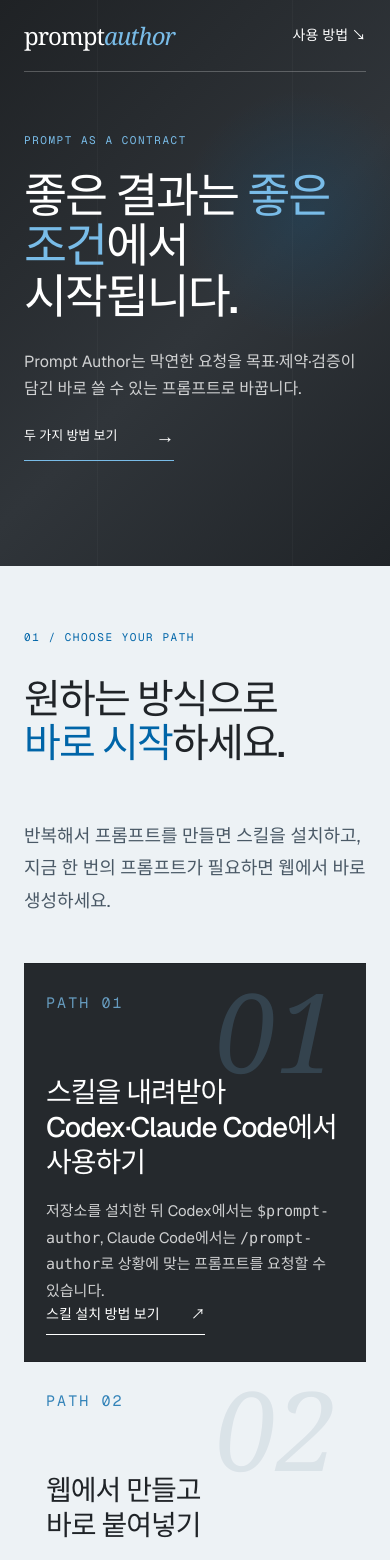
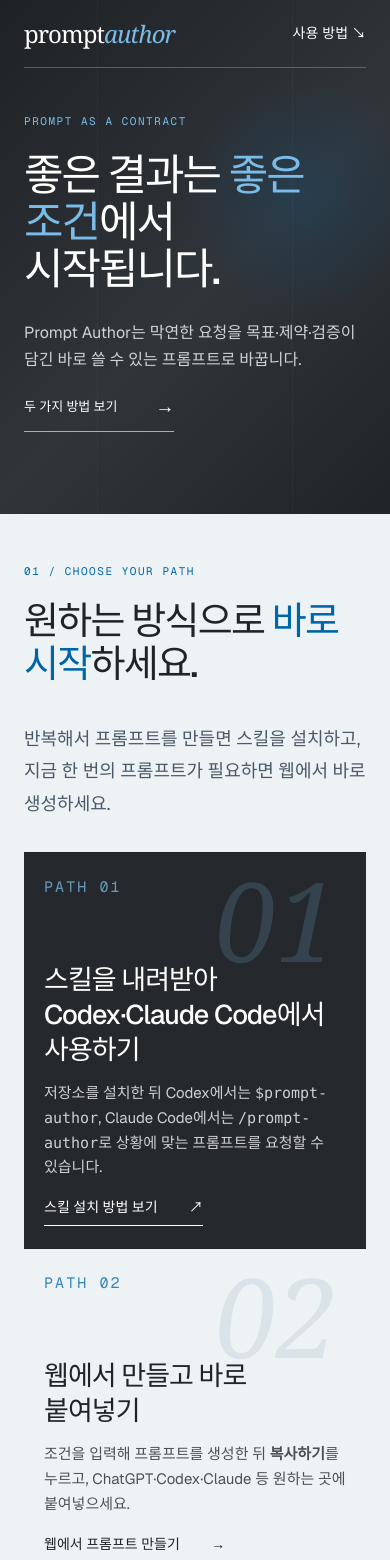
Before and after one commit to jeonys-12/prompt-author-work, a Next.js app in the folder website/: page / in a window 390 px wide. Shown: the top 1560 px of the page. Built offline with nearby package versions, Linux system fonts and the light colour scheme.

Commit message:
Maximize page content density

```diff
--- a/website/app/globals.css
+++ b/website/app/globals.css
@@ -11,10 +11,10 @@ nav a,footer a { color:inherit; text-decoration:none; }
 .eyebrow,.section-kicker,.mono { font:11px/1.4 var(--font-geist-mono),ui-monospace,monospace; letter-spacing:.14em; text-transform:uppercase; }
 h1,h2,h3,p { margin-top:0; } h1,h2 { font-family:var(--font-geist-sans),Arial,sans-serif; font-weight:500; letter-spacing:-.045em; }
 
-.hero { position:relative; min-height:clamp(620px,78svh,760px); padding:0 clamp(24px,5vw,82px) clamp(44px,5vw,68px); overflow:hidden; color:var(--white); background:radial-gradient(circle at 78% 38%,rgba(0,101,168,.18),transparent 27%),linear-gradient(135deg,#1f2225,#30353a 55%,#202428); }
+.hero { position:relative; min-height:clamp(560px,70svh,680px); padding:0 clamp(24px,5vw,82px) clamp(36px,4vw,54px); overflow:hidden; color:var(--white); background:radial-gradient(circle at 78% 38%,rgba(0,101,168,.18),transparent 27%),linear-gradient(135deg,#1f2225,#30353a 55%,#202428); }
 .hero::before { content:""; position:absolute; inset:0; pointer-events:none; opacity:.28; background-image:linear-gradient(90deg,transparent calc(25% - 1px),rgba(255,255,255,.1) 25%,transparent calc(25% + 1px),transparent calc(75% - 1px),rgba(255,255,255,.1) 75%,transparent calc(75% + 1px)); }
 .hero nav { position:relative; z-index:2; height:88px; border-bottom:1px solid var(--line-light); }
-.hero-grid { position:relative; z-index:1; max-width:1440px; min-height:calc(clamp(620px,78svh,760px) - 156px); margin:auto; display:flex; align-items:center; }
+.hero-grid { position:relative; z-index:1; max-width:1440px; min-height:calc(clamp(560px,70svh,680px) - 142px); margin:auto; display:flex; align-items:center; }
 .hero-grid>div { width:100%; }
 .eyebrow { color:var(--bronze-light); margin-bottom:22px; }
 h1 { max-width:none; margin-bottom:26px; font-size:clamp(46px,4.4vw,72px); line-height:1.08; white-space:nowrap; } h1 em,h2 em { color:var(--bronze-light); font-style:normal; }
@@ -22,26 +22,26 @@ h1 { max-width:none; margin-bottom:26px; font-size:clamp(46px,4.4vw,72px); line-
 .primary { display:inline-flex; gap:38px; align-items:center; margin-top:18px; border-bottom:1px solid var(--bronze-light); padding-bottom:8px; color:var(--white); font-size:13px; text-decoration:none; transition:.3s; }.primary:hover { gap:50px; color:var(--bronze-light); }.primary span { font-size:19px; }
 .label { color:rgba(255,255,255,.58); margin:32px 0 11px; }
 
-.section { padding:clamp(72px,8vw,112px) clamp(24px,5vw,82px); }.section-kicker { color:var(--bronze); }
-.intro,.paths-heading { max-width:1440px; margin:auto; display:grid; grid-template-columns:.75fr 1.25fr; gap:8vw; align-items:start; }.intro .section-kicker,.paths-heading .section-kicker { padding-top:18px; }
-.intro h2,.intro .section-copy,.paths-heading h2,.paths-heading>p:last-child { grid-column:2; }.intro h2,.paths-heading h2,.how h2,.practice h2 { font-size:clamp(40px,4.7vw,70px); line-height:1.1; margin:0 0 24px; }
+.section { padding:clamp(56px,6vw,88px) clamp(24px,5vw,82px); }.section-kicker { color:var(--bronze); }
+.intro,.paths-heading { max-width:1440px; margin:auto; display:grid; grid-template-columns:.55fr 1.45fr; gap:5vw; align-items:start; }.intro .section-kicker,.paths-heading .section-kicker { padding-top:12px; }
+.intro h2,.intro .section-copy,.paths-heading h2,.paths-heading>p:last-child { grid-column:2; }.intro h2,.paths-heading h2,.how h2,.practice h2 { max-width:1100px; font-size:clamp(38px,4vw,62px); line-height:1.14; margin:0 0 18px; }
 .intro h2 em,.paths-heading h2 em,.how h2 em,.practice h2 em { color:var(--bronze); }.section-copy,.paths-heading>p:last-child { max-width:680px; color:#4a5966; font-size:18px; line-height:1.8; }
 .paths { background:var(--soft); }.path-cards,.mode-header,.mode-layout,.how,.practice-heading,.workbench { max-width:1440px; margin-left:auto; margin-right:auto; }
-.path-cards { margin-top:46px; display:grid; grid-template-columns:1fr 1fr; border-block:1px solid var(--ink); }.path-card { position:relative; min-height:360px; padding:30px 36px; display:flex; flex-direction:column; overflow:hidden; }.path-card+.path-card { border-left:1px solid var(--ink); }
+.path-cards { margin-top:32px; display:grid; grid-template-columns:1fr 1fr; border-block:1px solid var(--ink); }.path-card { position:relative; min-height:320px; padding:26px 32px; display:flex; flex-direction:column; overflow:hidden; }.path-card+.path-card { border-left:1px solid var(--ink); }
 .skill-path { background:var(--deep); color:var(--white); }.web-path { color:var(--ink); }.path-card .mono { color:var(--bronze-light); }.web-path .mono { color:var(--bronze); }
 .path-number { position:absolute; right:28px; top:22px; color:rgba(121,188,232,.18); font:italic 110px/.8 Georgia,serif; }.web-path .path-number { color:rgba(0,48,87,.08); }
-.path-card h3 { position:relative; margin:76px 0 18px; font:500 32px/1.25 var(--font-geist-sans),Arial,sans-serif; letter-spacing:-.035em; }.path-card p { max-width:520px; opacity:.78; font-size:15px; line-height:1.7; }.path-card a { width:fit-content; margin-top:auto; border-bottom:1px solid; padding-bottom:7px; color:inherit; font-size:14px; text-decoration:none; }.path-card a span { margin-left:28px; }
+.path-card h3 { position:relative; max-width:590px; margin:54px 0 14px; font:500 29px/1.3 var(--font-geist-sans),Arial,sans-serif; letter-spacing:-.035em; }.path-card p { max-width:560px; margin-bottom:16px; opacity:.78; font-size:15px; line-height:1.65; }.path-card a { width:fit-content; margin-top:auto; border-bottom:1px solid; padding-bottom:6px; color:inherit; font-size:14px; text-decoration:none; }.path-card a span { margin-left:28px; }
 
-.mode-section { background:var(--deep); color:var(--white); }.mode-section .section-kicker { color:var(--bronze-light); }.mode-header { margin-bottom:36px; display:flex; align-items:baseline; justify-content:space-between; }.mode-header>p:last-child { color:rgba(255,255,255,.72); }
+.mode-section { background:var(--deep); color:var(--white); }.mode-section .section-kicker { color:var(--bronze-light); }.mode-header { margin-bottom:26px; display:flex; align-items:baseline; justify-content:space-between; }.mode-header>p:last-child { margin-bottom:0; color:rgba(255,255,255,.72); }
 .mode-layout { display:grid; grid-template-columns:.76fr 1.24fr; border-top:1px solid var(--line-light); }.mode-list { border-right:1px solid var(--line-light); }
 .mode-list button { width:100%; padding:18px 20px; display:grid; grid-template-columns:40px 1fr auto 20px; gap:12px; align-items:center; border:0; border-bottom:1px solid var(--line-light); background:transparent; color:var(--white); font-size:14px; text-align:left; transition:.25s; }.mode-list button span,.mode-list button small { color:rgba(255,255,255,.62); font-size:12px; }.mode-list button i { color:var(--bronze-light); font-style:normal; opacity:0; }.mode-list button:hover,.mode-list button.active { padding-left:27px; background:rgba(0,101,168,.26); }.mode-list button.active i { opacity:1; }
 .mode-detail { padding:40px clamp(30px,5vw,64px); border-bottom:1px solid var(--line-light); }.detail-tag { color:var(--bronze-light); font:11px var(--font-geist-mono),monospace; letter-spacing:.14em; }.mode-detail h3 { margin:20px 0; font:500 34px/1.25 var(--font-geist-sans),Arial,sans-serif; letter-spacing:-.035em; }.detail-rule { max-width:720px; color:rgba(255,255,255,.8); font-size:16px; line-height:1.75; }
 .needs { display:flex; gap:9px; flex-wrap:wrap; margin:28px 0; }.needs .label { width:100%; margin:0 0 6px; }.needs span { padding:8px 11px; border:1px solid var(--line-light); color:rgba(255,255,255,.84); font-size:13px; }.example { border-top:1px solid var(--line-light); }.example .label { margin:20px 0 11px; }.example blockquote { margin:0; color:#d9effc; font:400 16px/1.75 var(--font-geist-sans),Arial,sans-serif; }
 
-.flow { margin-top:46px; display:grid; grid-template-columns:repeat(4,1fr); border-block:1px solid var(--ink); }.flow div { min-height:176px; padding:22px 22px 16px 0; border-right:1px solid var(--ink); }.flow div+div { padding-left:22px; }.flow div:last-child { border:0; }.flow span { color:var(--bronze); font:11px var(--font-geist-mono),monospace; }.flow h3 { margin:42px 0 8px; font:600 20px/1.4 var(--font-geist-sans),Arial,sans-serif; }.flow p { color:#536473; font-size:15px; line-height:1.65; }
-.how aside { margin-top:32px; padding:16px 0 16px 24px; display:grid; grid-template-columns:190px 1fr; gap:24px; border-left:2px solid var(--bronze); line-height:1.7; }.how aside span { color:#4a5966; }
+.flow { margin-top:32px; display:grid; grid-template-columns:repeat(4,1fr); border-block:1px solid var(--ink); }.flow div { min-height:148px; padding:18px 20px 14px 0; border-right:1px solid var(--ink); }.flow div+div { padding-left:20px; }.flow div:last-child { border:0; }.flow span { color:var(--bronze); font:11px var(--font-geist-mono),monospace; }.flow h3 { margin:28px 0 6px; font:600 19px/1.4 var(--font-geist-sans),Arial,sans-serif; }.flow p { margin-bottom:0; color:#536473; font-size:14px; line-height:1.6; }
+.how aside { margin-top:24px; padding:12px 0 12px 20px; display:grid; grid-template-columns:170px 1fr; gap:20px; border-left:2px solid var(--bronze); line-height:1.65; }.how aside span { color:#4a5966; }
 
-.practice { background:var(--soft); }.practice-heading>p:last-child { max-width:680px; color:#4a5966; font-size:16px; line-height:1.75; }.workbench { margin-top:46px; display:grid; grid-template-columns:1fr 1fr; border:1px solid var(--ink); scroll-margin-top:24px; box-shadow:0 22px 60px rgba(0,48,87,.1); }
+.practice { background:var(--soft); }.practice-heading>p:last-child { max-width:780px; color:#4a5966; font-size:16px; line-height:1.7; }.workbench { margin-top:32px; display:grid; grid-template-columns:1fr 1fr; border:1px solid var(--ink); scroll-margin-top:24px; box-shadow:0 18px 48px rgba(0,48,87,.1); }
 .form-panel { padding:clamp(28px,4vw,52px); background:var(--white); }.form-panel label { display:block; margin-bottom:22px; font-size:14px; font-weight:600; line-height:1.5; }.form-panel input,.form-panel textarea,.form-panel select { width:100%; display:block; margin-top:9px; padding:13px 2px; border:0; border-bottom:1px solid #92a3b0; border-radius:0; outline:0; background:transparent; color:var(--ink); font-size:15px; line-height:1.6; font-weight:400; }.form-panel input:focus,.form-panel textarea:focus { border-color:var(--bronze); box-shadow:0 1px var(--bronze); }.form-panel textarea { resize:vertical; }
 .ghost { margin-top:10px; padding:13px 17px; border:1px solid var(--ink); background:transparent; font-size:12px; }.ghost span { margin-left:26px; }
 .output-panel { min-height:540px; padding:clamp(28px,4vw,52px); display:flex; flex-direction:column; background:var(--deep); color:var(--white); }.output-top { display:flex; justify-content:space-between; align-items:center; }.output-top button { padding:10px 14px; border:1px solid var(--bronze-light); background:var(--bronze-light); color:#102737; font-size:13px; font-weight:600; }.output-panel pre { margin:46px 0 auto; white-space:pre-wrap; color:rgba(255,255,255,.94); font:15px/1.85 var(--font-geist-mono),monospace; }.output-note { padding-top:18px; border-top:1px solid var(--line-light); color:rgba(255,255,255,.68); font-size:13px; line-height:1.6; }
@@ -49,6 +49,12 @@ h1 { max-width:none; margin-bottom:26px; font-size:clamp(46px,4.4vw,72px); line-
 .mode-choices { display:flex; flex-wrap:wrap; gap:7px; margin-bottom:26px; }.mode-choices button { padding:9px 12px; border:1px solid #9badba; background:transparent; font-size:12px; }.mode-choices button.active { border-color:var(--deep); background:var(--deep); color:var(--white); }
 footer { padding:30px clamp(24px,5vw,82px); border-top:1px solid var(--line-light); background:#1d2023; color:var(--white); } footer p { margin:0; color:rgba(255,255,255,.66); font-size:14px; }
 
-@media (max-width:900px) { .mode-layout,.workbench,.path-cards,.intro,.paths-heading { grid-template-columns:1fr; }.hero { min-height:auto; }.hero-grid { min-height:520px; padding:64px 0; }.hero h1 { white-space:normal; }.intro h2,.intro .section-copy,.paths-heading h2,.paths-heading>p:last-child { grid-column:1; }.intro .section-kicker,.paths-heading .section-kicker { padding-top:0; }.path-card+.path-card { border-left:0; border-top:1px solid var(--ink); }.path-card { min-height:330px; }.mode-list { border-right:0; }.mode-list button { grid-template-columns:32px 1fr auto 20px; }.mode-list button small { display:none; }.mode-detail { padding:36px 22px; }.mode-header { display:block; }.flow { grid-template-columns:1fr 1fr; }.flow div:nth-child(2) { border-right:0; }.flow div:nth-child(n+3) { border-top:1px solid var(--ink); }.how aside { grid-template-columns:1fr; gap:8px; } }
-@media (max-width:560px) { .hero nav { height:72px; }.hero-grid { min-height:450px; padding:50px 0; } h1 { font-size:clamp(42px,12vw,58px); line-height:1.08; }.lede { font-size:16px; }.section { padding-top:64px; padding-bottom:64px; }.path-card { min-height:310px; padding:26px 22px; }.path-card h3 { margin-top:60px; font-size:28px; }.flow { grid-template-columns:1fr; }.flow div,.flow div+div { min-height:138px; padding:18px 0; border-right:0; border-top:1px solid var(--ink); }.flow div:first-child { border-top:0; }.flow h3 { margin-top:28px; } footer { gap:18px; flex-wrap:wrap; } }
+.form-panel,.output-panel { padding:clamp(24px,3vw,40px); }
+.form-panel label { margin-bottom:16px; }
+.mode-choices { margin-bottom:20px; }
+.output-panel { min-height:480px; }
+.output-panel pre { margin-top:32px; line-height:1.75; }
+
+@media (max-width:900px) { .mode-layout,.workbench,.path-cards,.intro,.paths-heading { grid-template-columns:1fr; }.hero { min-height:auto; }.hero-grid { min-height:460px; padding:52px 0; }.hero h1 { white-space:normal; }.intro h2,.intro .section-copy,.paths-heading h2,.paths-heading>p:last-child { grid-column:1; }.intro .section-kicker,.paths-heading .section-kicker { padding-top:0; }.path-card+.path-card { border-left:0; border-top:1px solid var(--ink); }.path-card { min-height:290px; }.mode-list { border-right:0; }.mode-list button { grid-template-columns:32px 1fr auto 20px; }.mode-list button small { display:none; }.mode-detail { padding:30px 22px; }.mode-header { display:block; }.flow { grid-template-columns:1fr 1fr; }.flow div:nth-child(2) { border-right:0; }.flow div:nth-child(n+3) { border-top:1px solid var(--ink); }.how aside { grid-template-columns:1fr; gap:6px; } }
+@media (max-width:560px) { .hero nav { height:68px; }.hero-grid { min-height:410px; padding:42px 0; } h1 { font-size:clamp(40px,11vw,54px); line-height:1.1; }.lede { font-size:16px; }.section { padding-top:50px; padding-bottom:50px; }.path-card { min-height:270px; padding:22px 20px; }.path-card h3 { margin-top:46px; font-size:27px; }.flow { grid-template-columns:1fr; }.flow div,.flow div+div { min-height:112px; padding:15px 0; border-right:0; border-top:1px solid var(--ink); }.flow div:first-child { border-top:0; }.flow h3 { margin-top:20px; } footer { gap:14px; padding-block:24px; flex-wrap:wrap; } }
 @media (prefers-reduced-motion:reduce) { html { scroll-behavior:auto; } *,*::before,*::after { transition-duration:.01ms!important; } }
--- a/website/app/page.tsx
+++ b/website/app/page.tsx
@@ -203,16 +203,16 @@ export default function Home() {
       </section>
 
       <section className="paths section" id="paths">
-        <div className="paths-heading"><p className="section-kicker">01 / CHOOSE YOUR PATH</p><h2>원하는 방식으로<br /><em>바로 시작</em>하세요.</h2><p>반복해서 프롬프트를 만들면 스킬을 설치하고, 지금 한 번의 프롬프트가 필요하면 웹에서 바로 생성하세요.</p></div>
+        <div className="paths-heading"><p className="section-kicker">01 / CHOOSE YOUR PATH</p><h2>원하는 방식으로 <em>바로 시작</em>하세요.</h2><p>반복해서 프롬프트를 만들면 스킬을 설치하고, 지금 한 번의 프롬프트가 필요하면 웹에서 바로 생성하세요.</p></div>
         <div className="path-cards">
-          <article className="path-card skill-path"><p className="mono">PATH 01</p><span className="path-number">01</span><h3>스킬을 내려받아<br />Codex·Claude Code에서 사용하기</h3><p>저장소를 설치한 뒤 Codex에서는 <code>$prompt-author</code>, Claude Code에서는 <code>/prompt-author</code>로 상황에 맞는 프롬프트를 요청할 수 있습니다.</p><a href="https://github.com/seominpapa/prompt-author#설치-방법" target="_blank" rel="noreferrer">스킬 설치 방법 보기 <span>↗</span></a></article>
-          <article className="path-card web-path"><p className="mono">PATH 02</p><span className="path-number">02</span><h3>웹에서 만들고<br />바로 붙여넣기</h3><p>조건을 입력해 프롬프트를 생성한 뒤 <strong>복사하기</strong>를 누르고, ChatGPT·Codex·Claude 등 원하는 곳에 붙여넣으세요.</p><a href="#workbench">웹에서 프롬프트 만들기 <span>→</span></a></article>
+          <article className="path-card skill-path"><p className="mono">PATH 01</p><span className="path-number">01</span><h3>스킬을 내려받아 Codex·Claude Code에서 사용하기</h3><p>저장소를 설치한 뒤 Codex에서는 <code>$prompt-author</code>, Claude Code에서는 <code>/prompt-author</code>로 상황에 맞는 프롬프트를 요청할 수 있습니다.</p><a href="https://github.com/seominpapa/prompt-author#설치-방법" target="_blank" rel="noreferrer">스킬 설치 방법 보기 <span>↗</span></a></article>
+          <article className="path-card web-path"><p className="mono">PATH 02</p><span className="path-number">02</span><h3>웹에서 만들고 바로 붙여넣기</h3><p>조건을 입력해 프롬프트를 생성한 뒤 <strong>복사하기</strong>를 누르고, ChatGPT·Codex·Claude 등 원하는 곳에 붙여넣으세요.</p><a href="#workbench">웹에서 프롬프트 만들기 <span>→</span></a></article>
         </div>
       </section>
 
       <section className="section intro">
         <p className="section-kicker">02 / PRINCIPLES</p>
-        <h2>조건이 다르면,<br />프롬프트의 <em>구조도</em> 달라집니다.</h2>
+        <h2>조건이 다르면, 프롬프트의 <em>구조도</em> 달라집니다.</h2>
         <p className="section-copy">모든 요청에 긴 지침이 필요한 것은 아닙니다. 목적에 꼭 맞는 정보만 남기고, 불확실한 부분은 질문·가정·변수로 정직하게 처리합니다.</p>
       </section>
 
@@ -234,13 +234,13 @@ export default function Home() {
 
       <section className="section how">
         <p className="section-kicker">04 / HOW IT WORKS</p>
-        <h2>요청을 받으면<br />이렇게 <em>작동</em>합니다.</h2>
+        <h2>요청을 받으면 이렇게 <em>작동</em>합니다.</h2>
         <div className="flow">{flow.map((item, index) => <div key={item}><span>0{index + 1}</span><h3>{item}</h3><p>{index === 0 ? "요청 유형을 고릅니다." : index === 1 ? "결과를 바꾸는 정보만 확인합니다." : index === 2 ? "필요한 섹션만 조합합니다." : "형식과 사실성을 점검합니다."}</p></div>)}</div>
         <aside><strong>정보가 부족하면?</strong><span>결과를 크게 바꾸는 정보는 최대 3개까지 질문합니다. 그렇지 않으면 안전한 가정을 밝히거나 <code>{"{{변수}}"}</code>로 남겨 바로 사용할 수 있게 만듭니다.</span></aside>
       </section>
 
       <section className="practice section" id="practice">
-        <div className="practice-heading"><p className="section-kicker">05 / TRY IT YOURSELF</p><h2>이제, 당신의<br /><em>조건을 넣어보세요.</em></h2><p>입력값이 비어 있으면 변수로 남습니다. 생성된 프롬프트는 <strong>복사하기</strong>를 눌러 ChatGPT·Codex·Claude 등 원하는 도구에 바로 붙여 넣을 수 있습니다.</p></div>
+        <div className="practice-heading"><p className="section-kicker">05 / TRY IT YOURSELF</p><h2>이제, 당신의 <em>조건을 넣어보세요.</em></h2><p>입력값이 비어 있으면 변수로 남습니다. 생성된 프롬프트는 <strong>복사하기</strong>를 눌러 ChatGPT·Codex·Claude 등 원하는 도구에 바로 붙여 넣을 수 있습니다.</p></div>
         <div className="workbench" id="workbench">
           <div className="form-panel">
             <div className="mode-choices" role="group" aria-label="상황">{(Object.keys(modes) as Mode[]).map((key) => <button type="button" key={key} className={practiceMode === key ? "active" : ""} onClick={() => selectPracticeMode(key)}>{modes[key].label}</button>)}</div>
```
